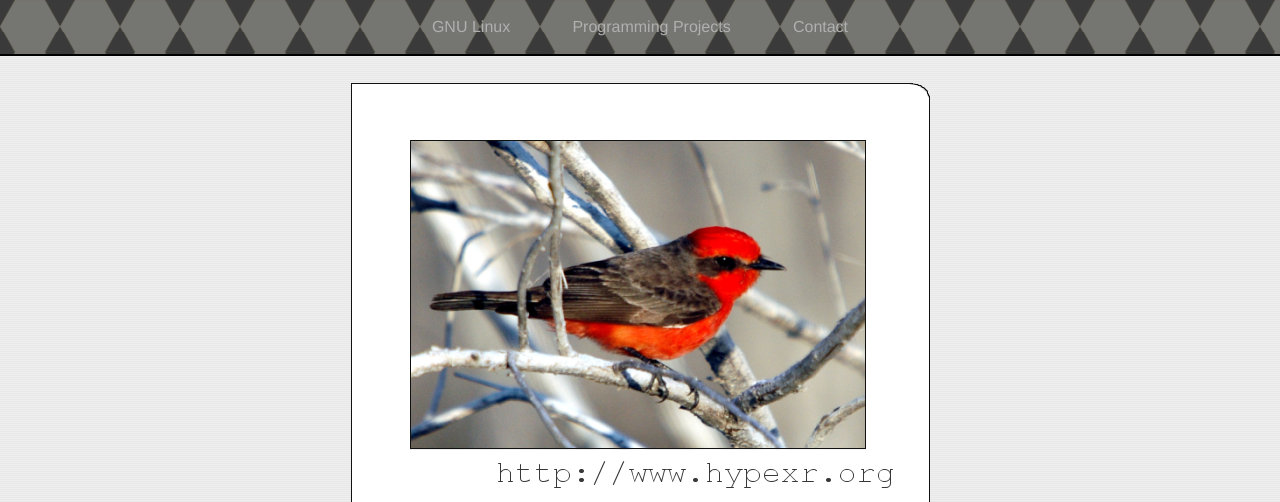
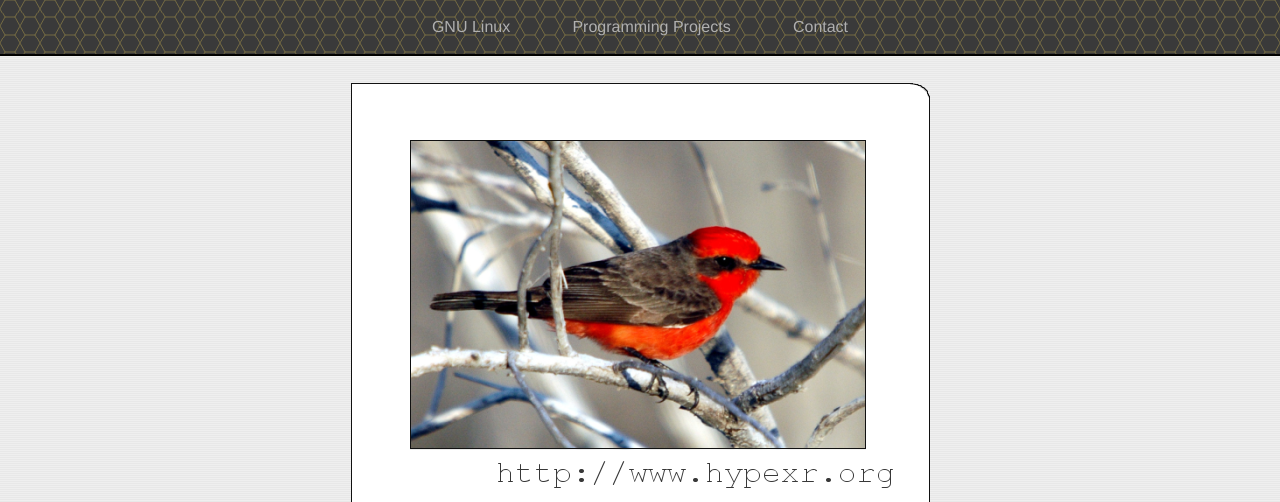
Before and after one commit to hypexr/hypexr.org, a PHP site: page /index.html in a window 1280 px wide. Shown: the top 502 px of the page. Run offline with PHP 8.4, Linux system fonts and the light colour scheme.

Commit message:
honeycomb header background

```diff
--- a/css/ss.css
+++ b/css/ss.css
@@ -14,7 +14,6 @@ BODY {
 .top_nav {
 	background: #3a3a3a;
 	background-image: url("../gfx/honeycomb.svg");
-	background-size: 60px;
 	background-repeat: repeat;
 	padding: 18px 0;
 	margin: 0;
```
Also changed, not shown: gfx/honeycomb.svg.
